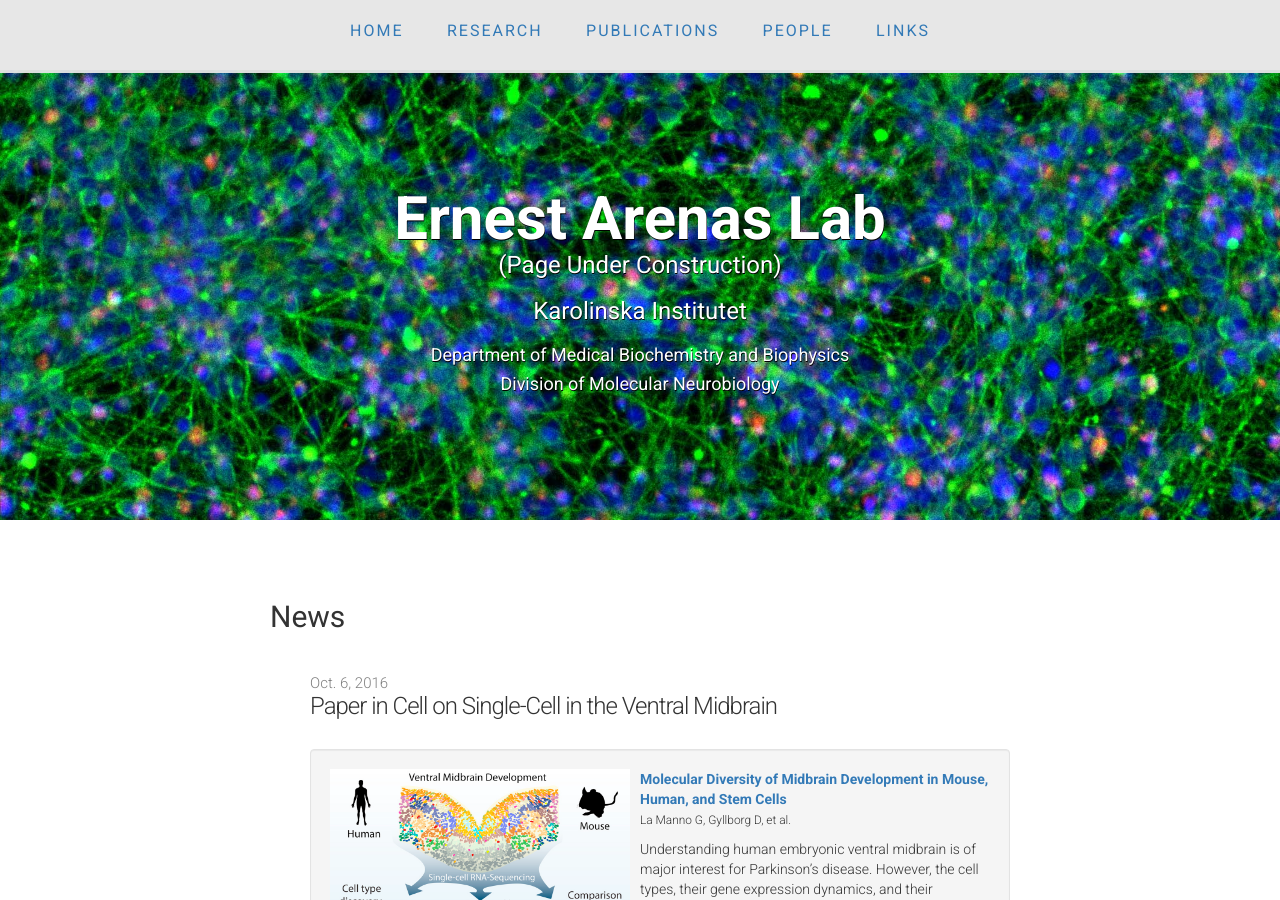
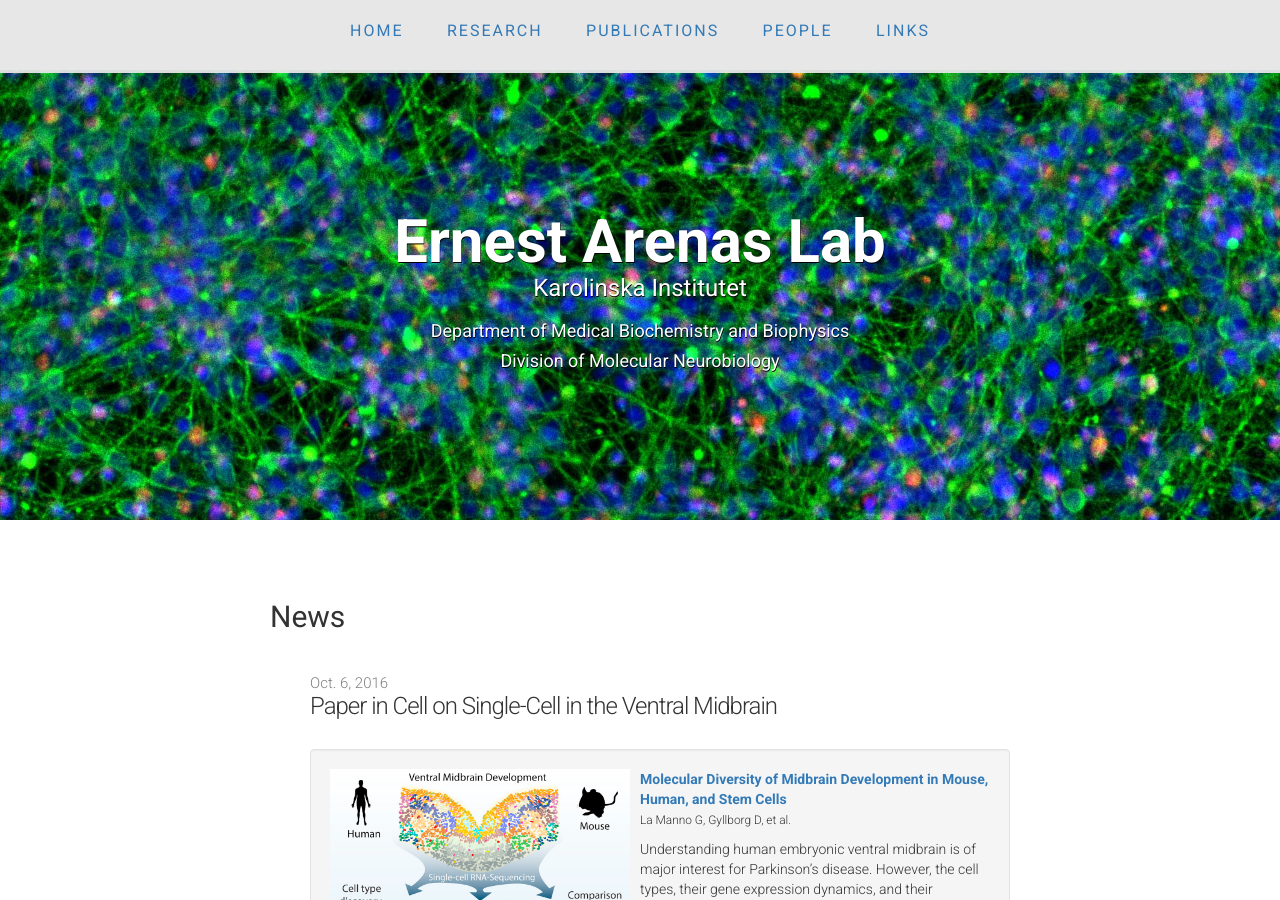
Before and after one commit to ArenasLab/arenaslab.github.io, a Jekyll site: the page index.html, which Jekyll copies as it is, in a window 1280 px wide and 900 px high. Built offline with Jekyll 4.4.1, drawn with Linux system fonts in a browser that asks for light colours.

Commit message:
Update index.html

```diff
--- a/index.html
+++ b/index.html
@@ -30,7 +30,7 @@
     <div class="container">
       <div class="row text-center">
         <h2>Ernest Arenas Lab</h2>
-        <h3>(Page Under Construction)</h3>
+
         <h3>Karolinska Institutet</h3>
         <h4>Department of Medical Biochemistry and Biophysics</h4>
         <h4>Division of Molecular Neurobiology</h4>
@@ -159,7 +159,7 @@
 
 <!-- Test of map -->
 <p>&nbsp;</p>
-<div class="media_embed" height="450px" width="600px">
+<div class="media_embed" height="450px" width="600px" align="center">
 <iframe allowfullscreen="" frameborder="0" height="450px" src="https://www.google.com/maps/embed?pb=!1m18!1m12!1m3!1d2034.1251858654014!2d18.01896695121959!3d59.3475581165135!2m3!1f0!2f0!3f0!3m2!1i1024!2i768!4f13.1!3m3!1m2!1s0x465f9d9c8475a5d9%3A0x525c00c1c5004e7b!2sScheeles+v%C3%A4g+1%2C+171+65+Solna%2C+Sweden!5e0!3m2!1sen!2sus!4v1485765890304" style="border:0" width="600px"></iframe>
 </div>
 <p>&nbsp;</p>
```
